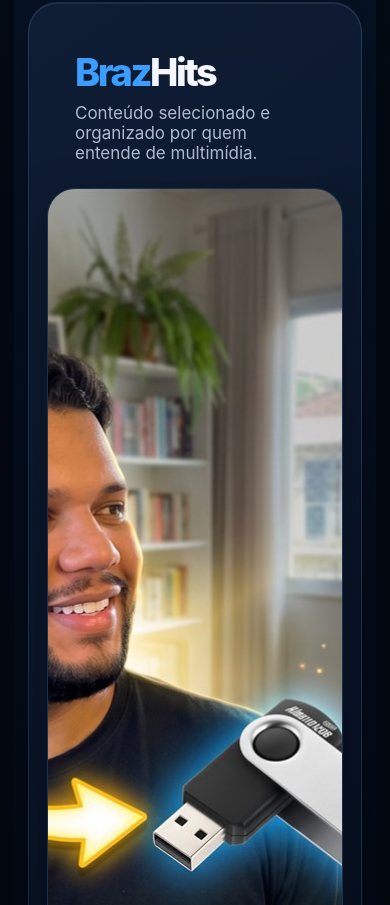
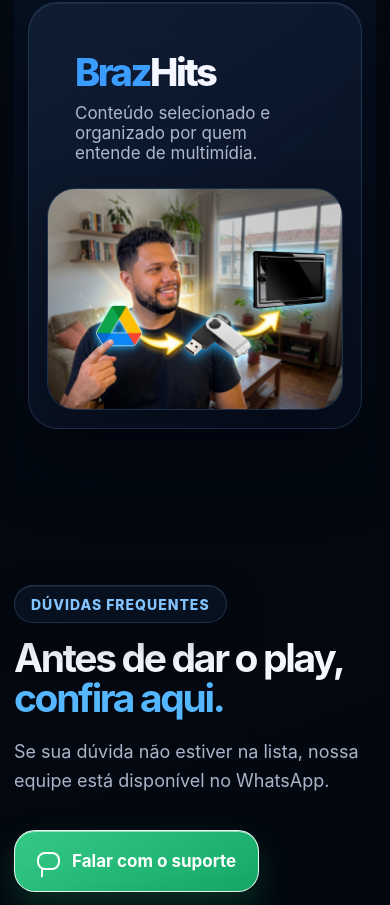
Before and after one commit to anthonyenzo/lp-clipesertanejo, a Next.js app: page / in a window 390 px wide. Shown: the part 8459-9364 px from the top of the page. Built offline with nearby package versions, Linux system fonts and the light colour scheme.

Commit message:
Corrige proporcao da foto no mobile

```diff
--- a/app/redesign.css
+++ b/app/redesign.css
@@ -220,8 +220,8 @@
 .marquee-edge-right{background:linear-gradient(to left,rgba(3,8,17,.98),transparent)}
 
 /* Retrato do fundador na seção de confiança. */
-.trust-founder-media{position:relative;overflow:hidden;margin:0;border:1px solid rgba(113,177,255,.18);border-radius:28px;background:#081426;box-shadow:0 18px 48px rgba(0,3,12,.34)}
-.trust-founder-media img{display:block;width:100%;aspect-ratio:4/3;object-fit:cover}
+.trust-founder-media{position:relative;overflow:hidden;aspect-ratio:4/3;margin:0;border:1px solid rgba(113,177,255,.18);border-radius:28px;background:#081426;box-shadow:0 18px 48px rgba(0,3,12,.34)}
+.trust-founder-media img{display:block;width:100%;height:100%;object-fit:cover;object-position:center}
 
 /* Conversas de clientes com identificação do produto adquirido. */
 .whatsapp-placeholder{display:flex;flex-direction:column}
```
